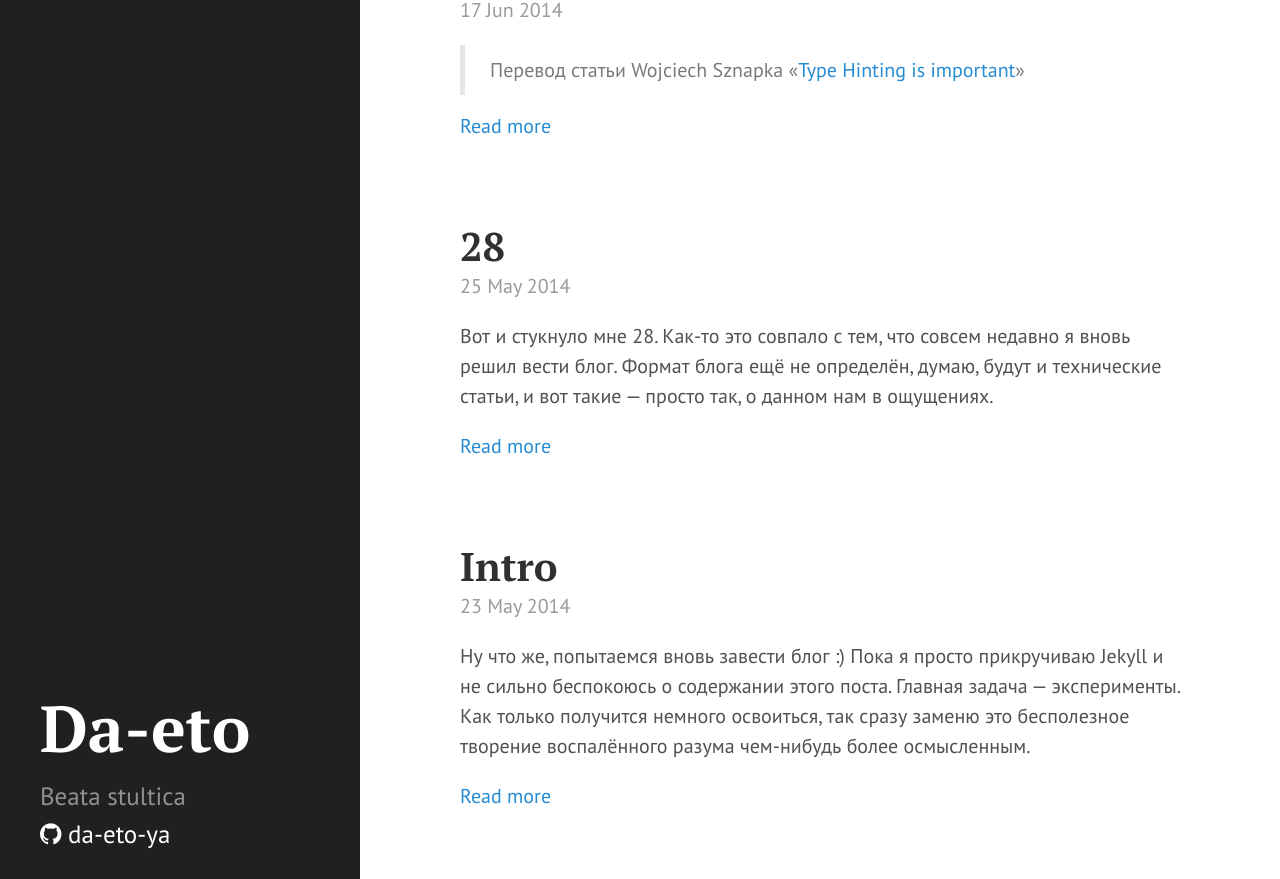
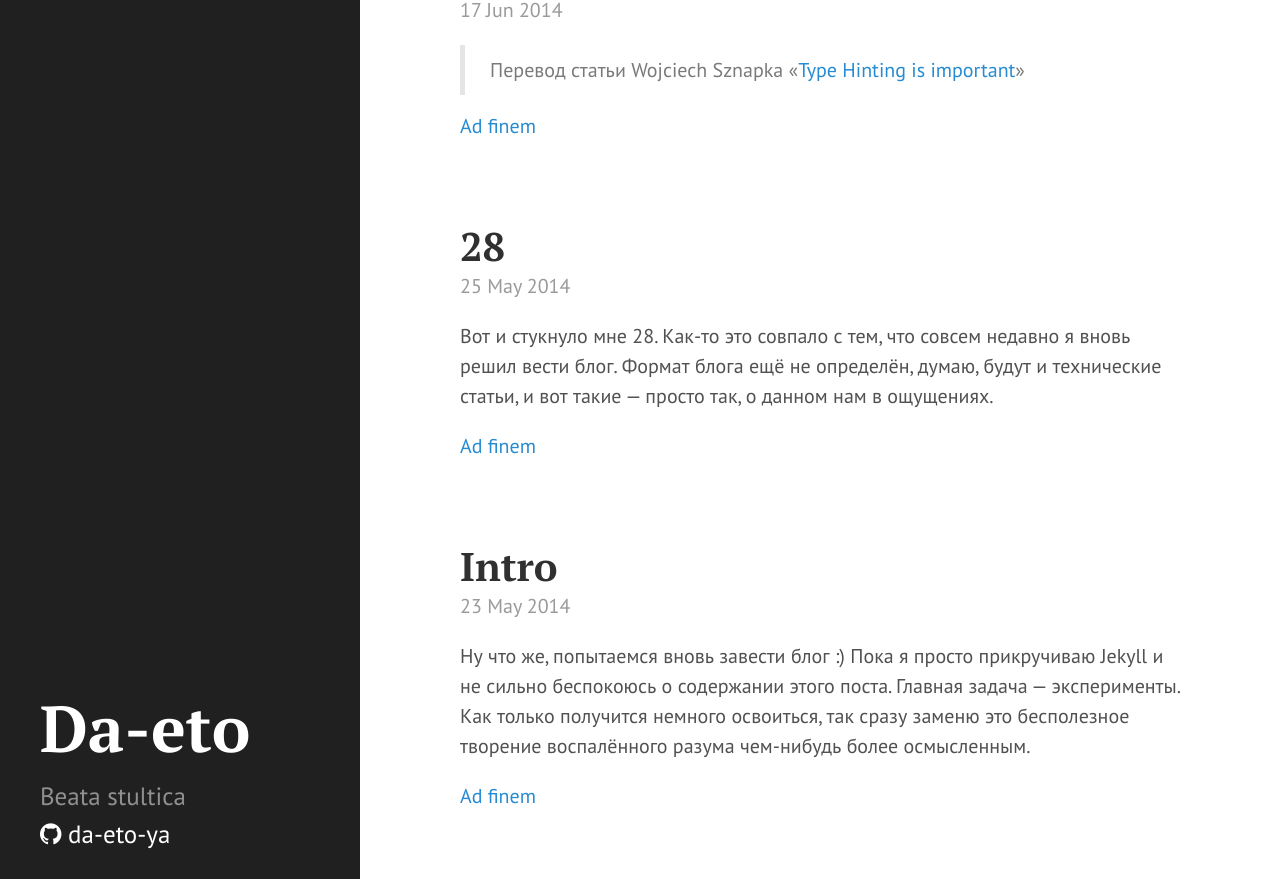
Before and after one commit to da-eto/da-eto.github.io, a Jekyll site: the page built from index.html, in a window 1280 px wide and 1238 px high. Shown: the part 135-1014 px from the top of the window. Built offline with Jekyll 4.4.1, drawn with Linux system fonts in a browser that asks for light colours; nearby versions of some CDN libraries; Markdown is read by kramdown in place of the engine named in the settings; the list of posts is cut into pages by our own code.

Commit message:
replace common phrases

```diff
--- a/_layouts/post.html
+++ b/_layouts/post.html
@@ -13,7 +13,7 @@ layout: default
 </div>
 
 <div class="related">
-  <h3>Related Posts</h3>
+  <h3>Addendum</h3>
   <ul class="related-posts">
     {% for post in site.related_posts limit:3 %}
       <li>
--- a/index.html
+++ b/index.html
@@ -18,7 +18,7 @@ title: Home
 
     {% if post.excerpt != post.content %}
         {{ post.excerpt }}
-        <p><a href="{{ post.url }}">Read more</a></p>
+        <p><a href="{{ post.url }}">Ad finem</a></p>
     {% else %}
         {{ post.content }}
     {% endif %}
```
